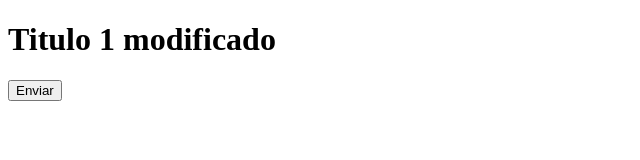
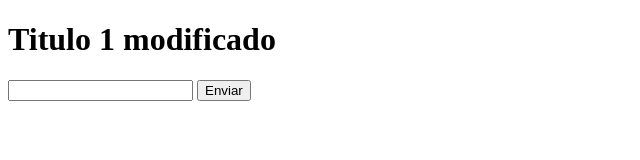
Before and after one commit to ElvisRms/HelloGit, a plain HTML site: page index.html in a window 1280 px wide. Shown: the whole page, without its empty margins (0-640 px from the left). Drawn offline with Linux system fonts and the light colour scheme.

Commit message:
se agrega un texto

```diff
--- a/index.html
+++ b/index.html
@@ -10,7 +10,7 @@
         <h1>Titulo 1 modificado</h1>
 
         <form action="#" method="GET">
-
+            <input type="text" name="Firstname" id="Firstname">
             <input type="button" value="Enviar">
         </form>
     </body>
```
